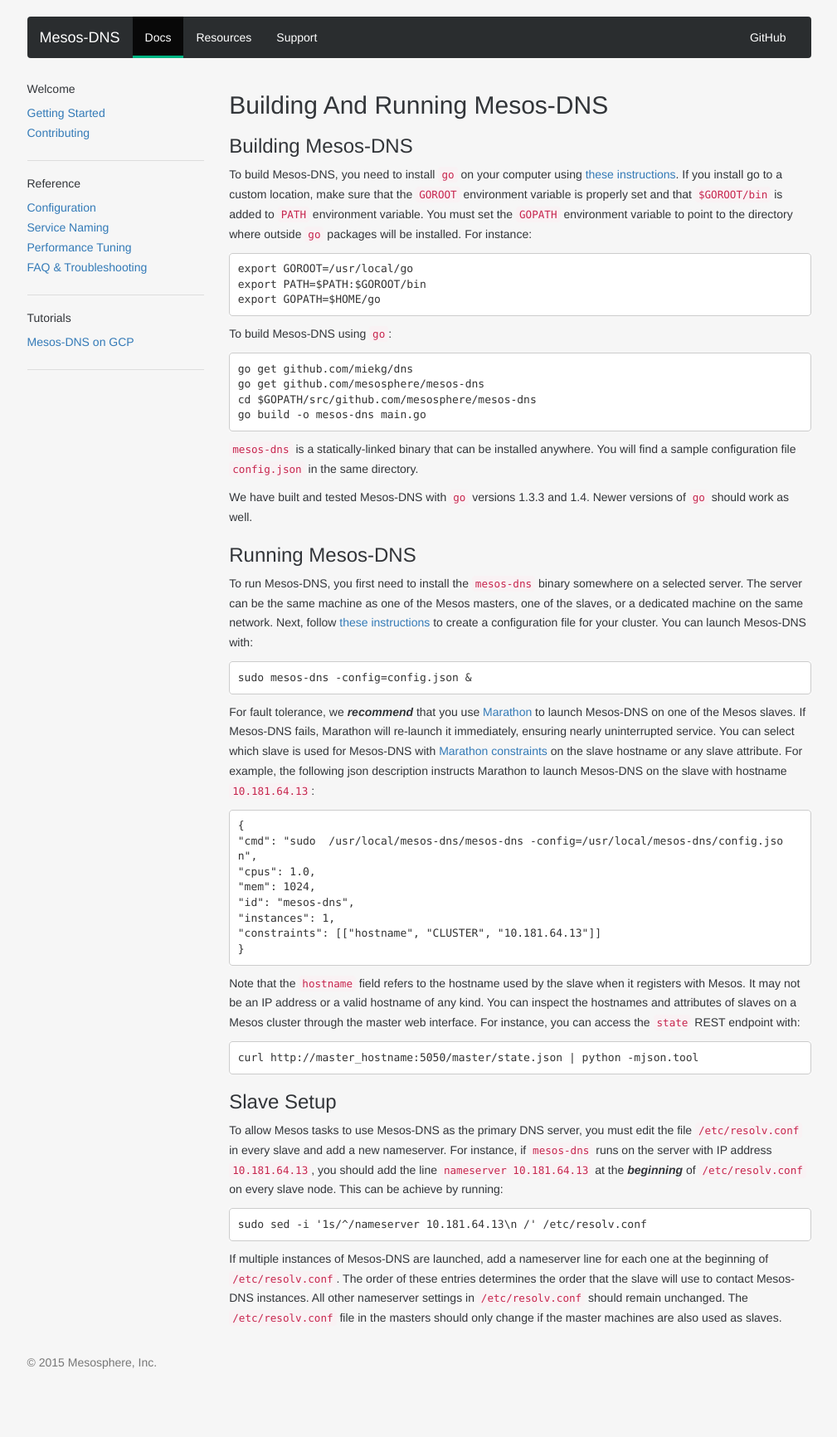
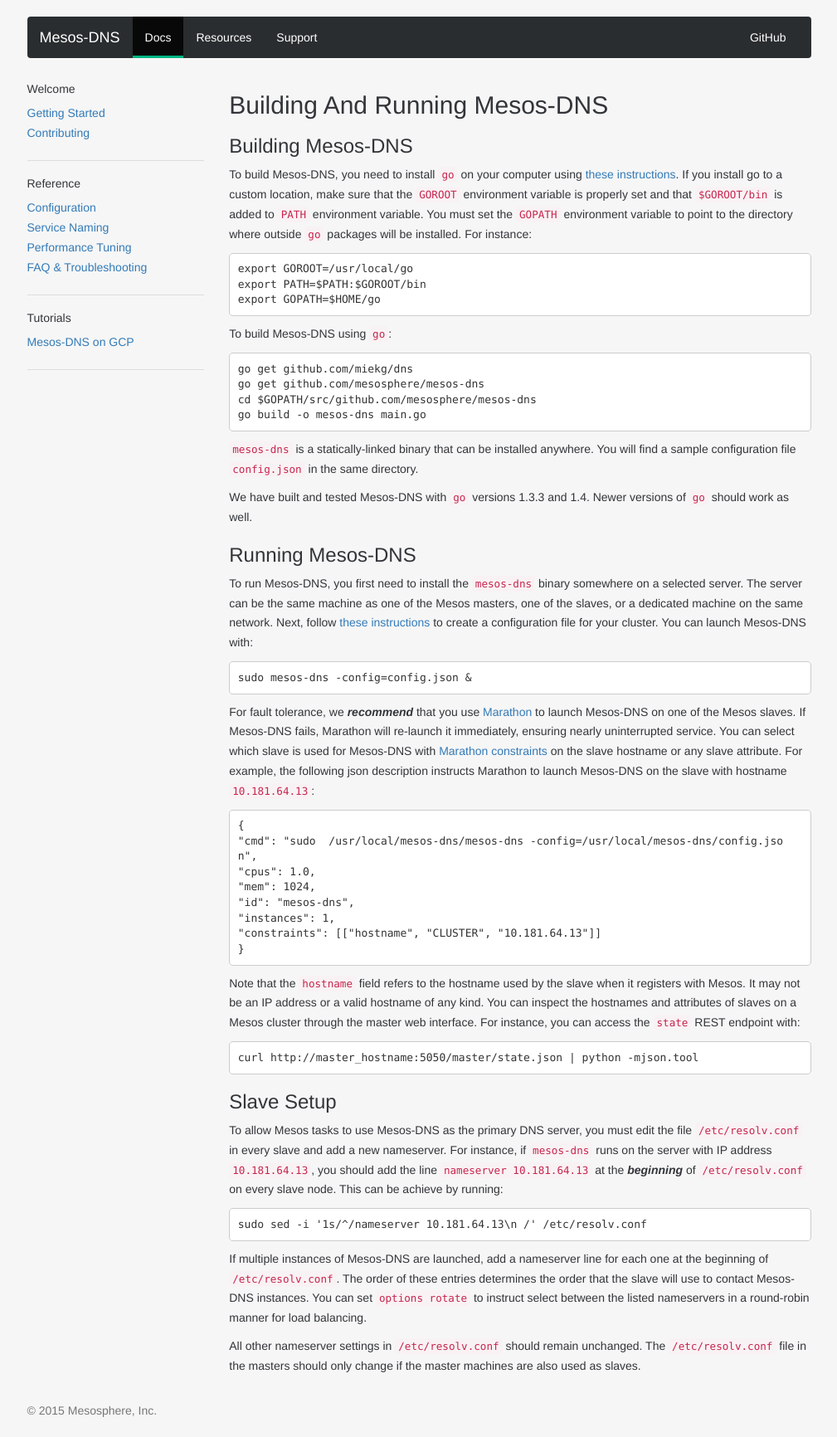
Before and after one commit to mesosphere/mesos-dns, a Jekyll site: the page built from docs/docs/index.md, in a window 1280 px wide. Shown: the whole page at 83% size, without its empty margins (135-1144 px from the left). Built offline with Jekyll 4.4.1, drawn with Linux system fonts in a browser that asks for light colours; nearby versions of some CDN libraries; some web fonts are replaced; Markdown is read by kramdown in place of the engine named in the settings; before the commit the page ends 1675 px from its top, so only the background shows below that.

Commit message:
Update index.md

````diff
--- a/docs/docs/index.md
+++ b/docs/docs/index.md
@@ -62,4 +62,6 @@ To allow Mesos tasks to use Mesos-DNS as the primary DNS server, you must edit t
 sudo sed -i '1s/^/nameserver 10.181.64.13\n /' /etc/resolv.conf
 ```
 
-If multiple instances of Mesos-DNS are launched, add a nameserver line for each one at the beginning of `/etc/resolv.conf`. The order of these entries determines the order that the slave will use to contact Mesos-DNS instances. All other nameserver settings in `/etc/resolv.conf` should remain unchanged. The `/etc/resolv.conf` file in the masters should only change if the master machines are also used as slaves.
+If multiple instances of Mesos-DNS are launched, add a nameserver line for each one at the beginning of `/etc/resolv.conf`. The order of these entries determines the order that the slave will use to contact Mesos-DNS instances. You can set `options rotate` to instruct select between the listed nameservers in a round-robin manner for load balancing.
+
+All other nameserver settings in `/etc/resolv.conf` should remain unchanged. The `/etc/resolv.conf` file in the masters should only change if the master machines are also used as slaves.
````
